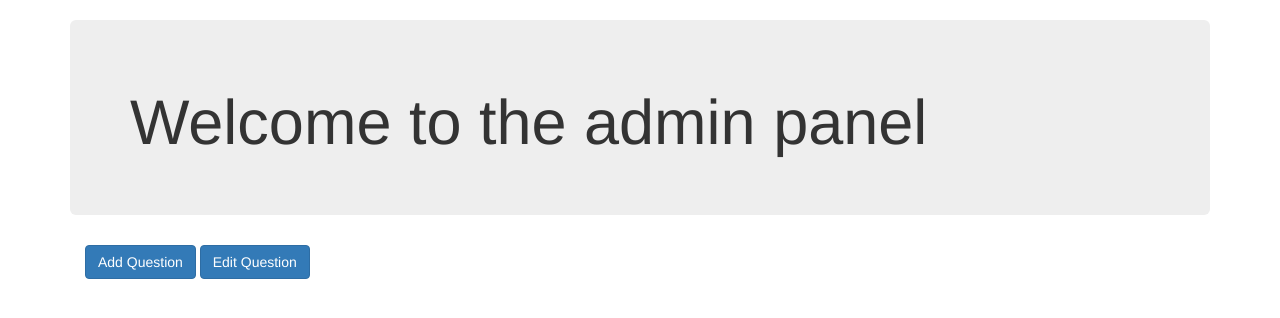
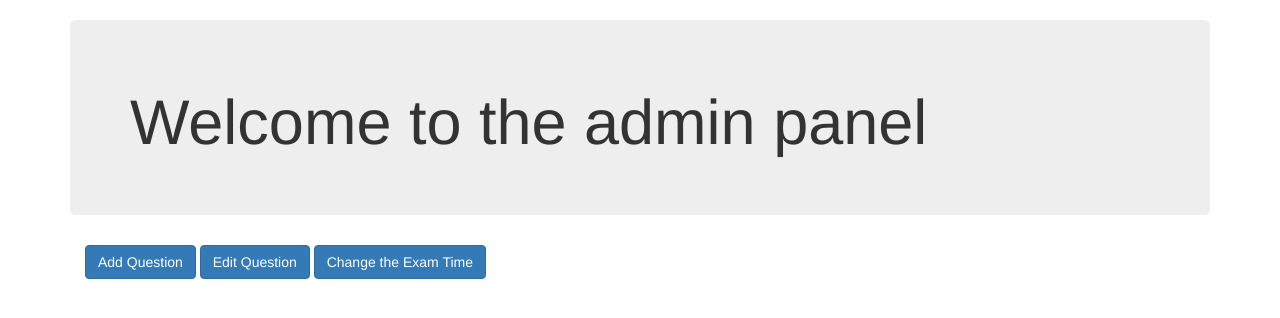
Before and after one commit to nitangle/Online-quiz-Portal, a Django app: page /exam/adminchoice/ in a window 1280 px wide. Shown: the part 52-370 px from the top of the page. Run offline with Django 3.2, Linux system fonts and the light colour scheme; some libraries are stand-ins or nearby versions.

Commit message:
Complete Admin panel with updating time functionality. Except seleted radio button onnext or previous

```diff
--- a/Exam_portal/models.py
+++ b/Exam_portal/models.py
@@ -76,7 +76,7 @@ class MarksOfStudent(models.Model):
 class Test(models.Model):
     # question = models.ForeignKey(Question, on_delete=models.CASCADE)
     name = models.CharField(max_length=225)
-    time = models.TimeField(null=True,)
+    time = models.TimeField(null=True)
 
     def __str__(self):
         return "<Test name = %s>"%self.name
--- a/Exam_portal/static/js/main.js
+++ b/Exam_portal/static/js/main.js
@@ -46,40 +46,40 @@ $(document).ready(function () {
 
 
 
-    // var id_first = $('body > div.container > div > ul > span:nth-child(1) > li').attr('id');
-    // // console.log(id_first);
-    //
-    // var entry_flag = $("#admin_page_request").val();
-    //
-    // if(entry_flag){
-    //
-    //
-    //     $.ajax({
-    //         type: "GET",
-    //         datatype: 'json',
-    //         data: {'id': id_first},
-    //         url: "http://127.0.0.1:8000/exam/update_question/",
-    //         success: function (data) {
-    //             // console.log("successful request");
-    //             // console.log(data);
-    //             // console.log(data['question']);
-    //             // console.log(data['question_id']);
-    //             // console.log(data['choice']);
-    //             // console.log(data['negative']);
-    //             // console.log(data['negative_marks']);
-    //             // console.log(data['category']);
-    //
-    //             question_update(data);
-    //             // $('#id_question').attr("value","Rupanshu");
-    //
-    //
-    //             // checkmarked(data['radio_checked_key']);
-    //         }
-    //     });
-    //
-    //
-    //     entry_flag = false;
-    // }
+    id_first = $('body > div.container > div > ul > span:nth-child(2) > li').attr('id');
+    // console.log(id_first);
+
+    var entry_flag = $("#admin_page_request").val();
+
+    if(entry_flag){
+
+        console.log(id_first);
+        $.ajax({
+            type: "GET",
+            datatype: 'json',
+            data: {'id': id_first},
+            url: "http://127.0.0.1:8000/exam/update_question/",
+            success: function (data) {
+                // console.log("successful request");
+                // console.log(data);
+                // console.log(data['question']);
+                // console.log(data['question_id']);
+                // console.log(data['choice']);
+                // console.log(data['negative']);
+                // console.log(data['negative_marks']);
+                // console.log(data['category']);
+
+                question_update(data);
+                // $('#id_question').attr("value","Rupanshu");
+
+
+                // checkmarked(data['radio_checked_key']);
+            }
+        });
+
+
+        entry_flag = false;
+    }
 
 
 
@@ -131,6 +131,7 @@ $(document).ready(function () {
 
         if ($('#category_list').val() == '' && entry == 1) {
             $('.category').append("<input type='text' name='new_category' placeholder='Name of new category' required/>");
+            $('#category_list').attr("disabled",true);
             entry = 0;
 
 
@@ -462,8 +463,8 @@ $(document).ready(function () {
 
         }
         if (data['radio_checked_key']) {
-
-            // $("input[type='radio'][]").checked = true;
+            var input_string = "#choices > li[id="+data['radio_checked_key'].toString()+"]";
+            $(input_string).find('input').prop("checked",true);
 
         }
 
--- a/Exam_portal/templates/Exam_portal/admin.html
+++ b/Exam_portal/templates/Exam_portal/admin.html
@@ -28,19 +28,23 @@
     </div>
 </nav>
 
-{% if messages %}
-    <div class="alert alert-success">
-        <a href="#" class="close" data-dismiss="alert" aria-label="close">&times;</a>
-      {% for message in messages %}
-      <span><Strong>Done !</Strong>{{ message }}</span>
-      {% endfor %}
-    </div>
-{% endif %}
+
 
 {% block question %}{% endblock %}
 {%  block interface %}{% endblock %}
 {% block time %}{% endblock %}
 {% block admin %} {% endblock  %}
 {% block endadmin %}{% endblock %}
+<div class="container">
+{% if messages %}
+    <div class="alert alert-success">
+        <a href="#" class="close" data-dismiss="alert" aria-label="close">&times;</a>
+      {% for message in messages %}
+      <span><Strong>Done!</Strong> {{ message }}</span>
+      {% endfor %}
+    </div>
+{% endif %}
+</div>
+
 </body>
 <html>
--- a/Exam_portal/templates/Exam_portal/admin_interface.html
+++ b/Exam_portal/templates/Exam_portal/admin_interface.html
@@ -8,7 +8,7 @@
         <div class="container">
             <a class="btn btn-primary" href="../admin"> Add Question</a>
             <a class="btn btn-primary" href="../edit"> Edit Question</a>
-{#            <a class="btn btn-primary" href="../edittime"> Change the Exam Time</a>#}
+            <a class="btn btn-primary" href="../edittime"> Change the Exam Time</a>
 
         </div>
     </div>
--- a/Exam_portal/urls.py
+++ b/Exam_portal/urls.py
@@ -23,6 +23,6 @@ urlpatterns = [
     url(r'^endadmin/$' , views.endadmin , name="endadmin"),
     url(r'^delete/$' , ajax.delete , name="delete"),
     url(r'^adminchoice/$', views.adminchoice , name="admin_chocie"),
-    # url(r'^edittime/$' , views.edittime ,name="edittime"),
+    url(r'^edittime/$' , views.edittime ,name="edittime"),
 
 ]
--- a/Exam_portal/views.py
+++ b/Exam_portal/views.py
@@ -18,10 +18,11 @@ def endadmin(request):
 
 
 def timer(request):
-    time = Test.objects.get(name='Test1').time
-    hours = time.hour
-    minutes = time.minute
-    seconds = time.second
+    time = Test.objects.all()
+
+    hours = time[0].time.hour
+    minutes = time[0].time.minute
+    seconds = time[0].time.second
 
     data = {'time': [hours, minutes, seconds]}
 
@@ -136,6 +137,9 @@ def register(request):
             email = form.cleaned_data['Email']
             contact = form.cleaned_data['Contact']
             studentno = form.cleaned_data['StudentNo']
+            if len(str(studentno)) > 10:
+                messages.error(request,"Enter a valid mobile number")
+                return HttpResponseRedirect(reverse("Exam_portal:register"))
             branch = form.cleaned_data['Branch']
             if form.cleaned_data['Hosteler'] == 'y':
                 hosteler = True
@@ -408,15 +412,23 @@ def edit_again(data):
 
     return True
 
-# def edittime(request):
-#     time = Test.objects.get(name='Test1').time
-#     print(type(time.hour))
-#     if request.method == "POST":
-#         hour = int(request.POST.get('hour'))
-#         min = int(request.POST.get('min'))
-#         s= int(request.POST.get('min'))
-#
-#     return render(request,"Exam_portal/time.html",{"time":time})
+def edittime(request):
+    time_test = Test.objects.get(name='Test1')
+
+    if request.method == "POST":
+        time = int(request.POST.get("minutes"))
+        if time>60:
+            hour = int(time/60)
+            min = time % 60
+            time_str = "{}:{}:00".format(hour,min)
+            print(time_str)
+            time_test.time = time_str
+            time_test.name = request.POST.get('name')
+            time_test.save()
+            messages.success(request,"Time have been changed ! ")
+            return HttpResponseRedirect(reverse('Exam_portal:edittime'))
+
+    return render(request,"Exam_portal/time.html",{"time":time_test})
 
 
 # def delete
```
Also changed, not shown: Exam_portal/templates/Exam_portal/base.html (+12 -0 lines), Exam_portal/templates/Exam_portal/time.html (+10 -7 lines), Exam_portal/templates/Exam_portal/update.html (+7 -3 lines), Exam_portal/migrations/0010_auto_20160414_1353.py (added), Exam_portal/migrations/0011_auto_20160414_1356.py (added).
